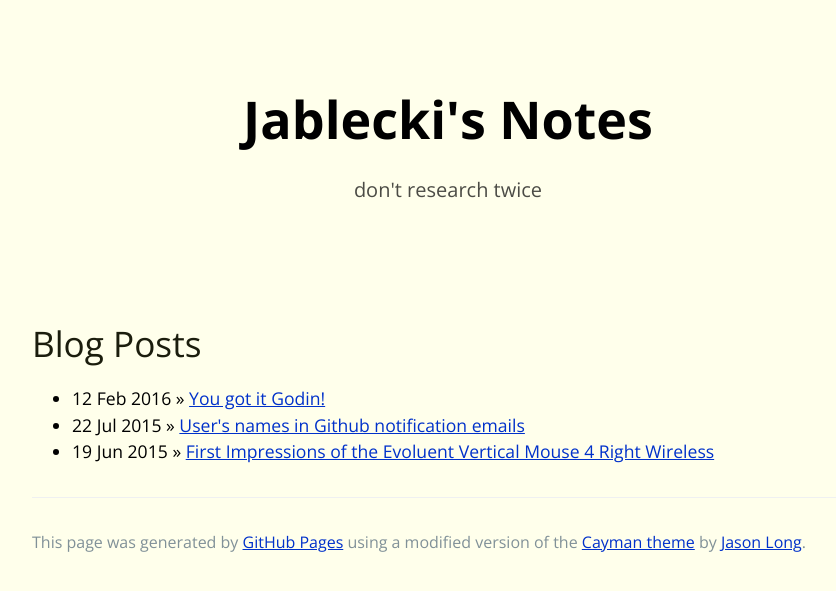
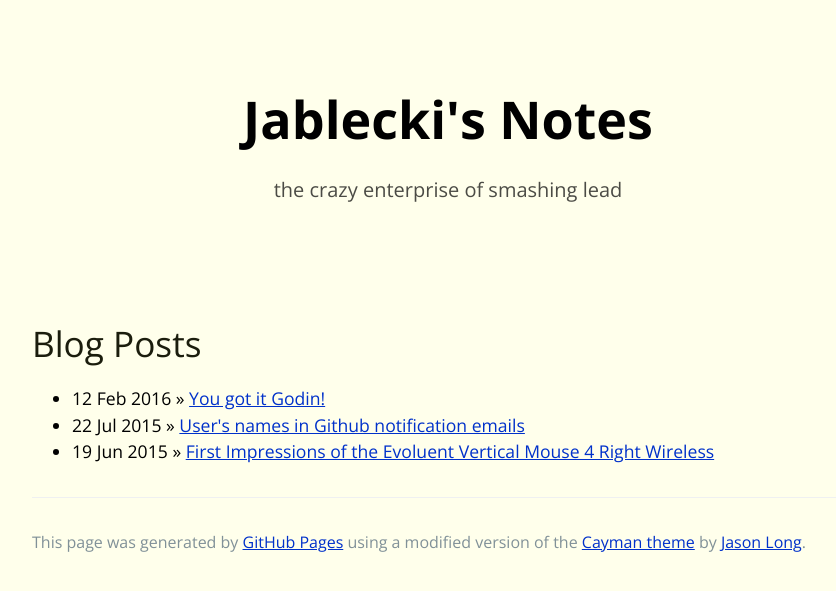
Before and after one commit to maddo/maddo.github.io, a Jekyll site: the page built from index.html, in a window 1280 px wide. Shown: the top 591 px of the page, without its empty margins (192-1028 px from the left). Built offline with Jekyll 4.4.1, drawn with Linux system fonts in a browser that asks for light colours.

Commit message:
Update tagline

```diff
--- a/_layouts/default.html
+++ b/_layouts/default.html
@@ -12,7 +12,7 @@
   <body>
     <section class="page-header">
       <a style="text-decoration: none; color: #000;" href="/"><h1 class="project-name">Jablecki&#39;s Notes</h1></a>
-      <h2 class="project-tagline">don&#39;t research twice</h2>
+      <h2 class="project-tagline">the crazy enterprise of smashing lead</h2>
     </section>
 
     <section class="main-content">
```
